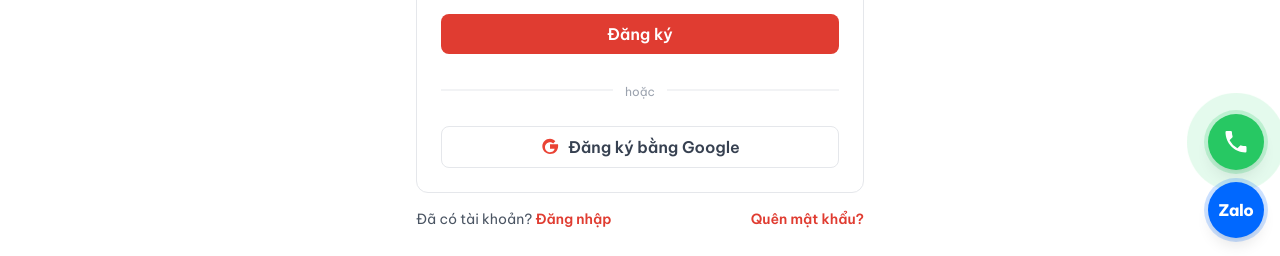
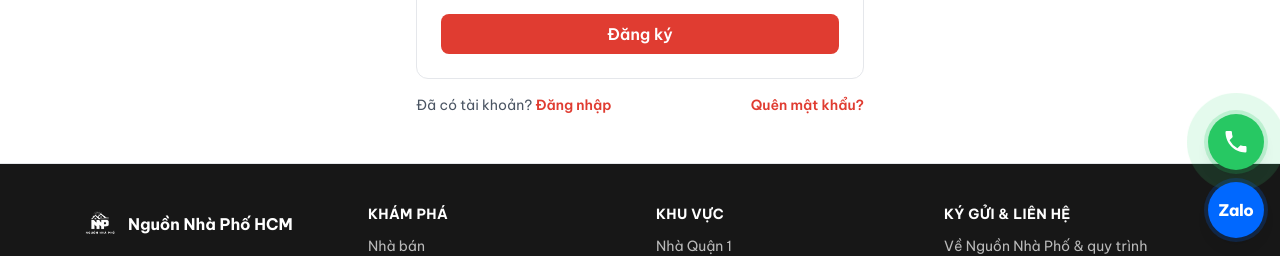
Before and after one commit to daoduykhuyen2-beep/next-nguonnhapho, a Next.js app: page /dang-ky in a window 1280 px wide. Shown: the part 546-802 px from the top of the page. Built offline with nearby package versions, Linux system fonts and the light colour scheme; no server answers.

Commit message:
Go bo dang ky bang Google o trang dang ky
Removed Google login functionality and related UI elements.

```diff
--- a/app/dang-ky/page.tsx
+++ b/app/dang-ky/page.tsx
@@ -20,21 +20,7 @@ export default function DangKyPage() {
 
   const mismatch = confirmPassword.length > 0 && password !== confirmPassword;
 
-  async function handleGoogleLogin() {
-    setError(null);
-    const supabase = createClient();
-    const { error } = await supabase.auth.signInWithOAuth({
-      provider: "google",
-      options: {
-        redirectTo: `${window.location.origin}/auth/callback`,
-      },
-    });
-    if (error) {
-      setError("Không thể đăng nhập bằng Google. Vui lòng thử lại.");
-    }
-  }
-
-  async function handleSignup(e: React.FormEvent) {
+    async function handleSignup(e: React.FormEvent) {
     e.preventDefault();
     if (password !== confirmPassword) {
       setError("Mật khẩu xác nhận không khớp.");
@@ -182,25 +168,7 @@ export default function DangKyPage() {
         >
           {loading ? "Đang tạo tài khoản..." : "Đăng ký"}
         </button>
-
-        <div className="relative py-2 text-center">
-          <span className="relative z-10 bg-white px-3 text-xs text-gray-400">
-            hoặc
-          </span>
-          <span className="absolute left-0 top-1/2 h-px w-full -translate-y-1/2 bg-gray-200" />
-        </div>
-
-        <button
-          type="button"
-          onClick={handleGoogleLogin}
-          className="flex w-full items-center justify-center gap-2 rounded-lg border px-4 py-2 font-semibold text-gray-700 hover:bg-gray-50"
-        >
-          <svg className="h-5 w-5" viewBox="0 0 24 24" aria-hidden="true">
-            <path fill="#EA4335" d="M12 10.2v3.9h5.5c-.24 1.4-1.66 4.1-5.5 4.1-3.3 0-6-2.7-6-6s2.7-6 6-6c1.9 0 3.1.8 3.8 1.5l2.6-2.5C16.9 3 14.7 2 12 2 6.9 2 2.8 6.1 2.8 11.2S6.9 20.4 12 20.4c5.9 0 9.8-4.1 9.8-9.9 0-.7-.1-1.2-.2-1.7H12z" />
-          </svg>
-          Đăng ký bằng Google
-        </button>
-      </form>
+</form>
 
       <div className="mt-4 flex items-center justify-between text-sm text-gray-600">
         <span>
```
